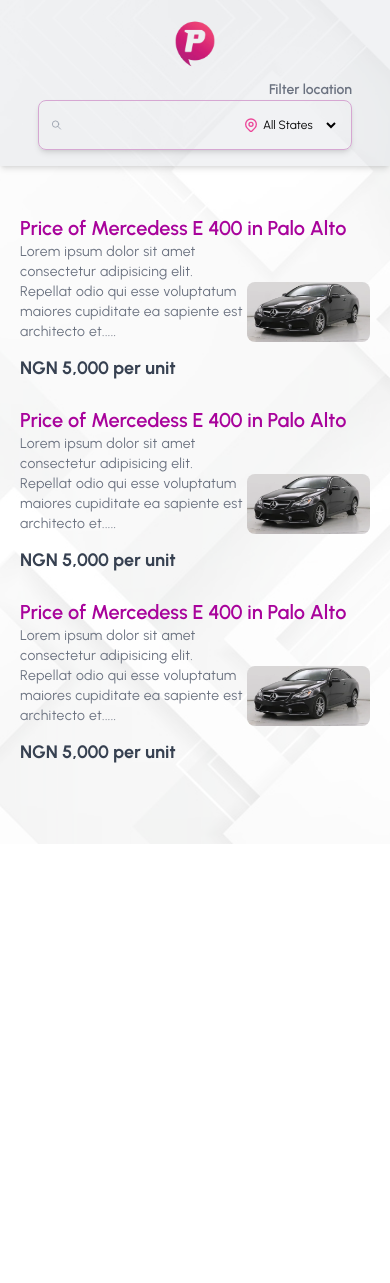
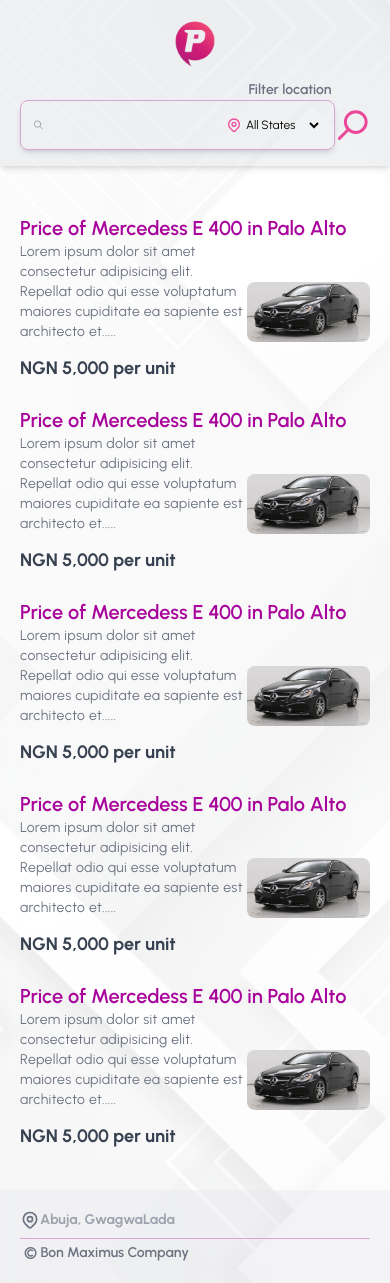
Before and after one commit to iChris473/BonPrices, a React (Create React App) app in the folder client/: page /search in a window 390 px wide. Before the commit the page ends 844 px from the top, so only its background shows below. Built offline with nearby package versions, Linux system fonts and the light colour scheme.

Commit message:
updating results page

```diff
--- a/client/src/components/Footer.jsx
+++ b/client/src/components/Footer.jsx
@@ -4,7 +4,7 @@
 
 export default function Footer() {
   return (
-    <div className='bg-gray-100 p-5 flex items-start justify-center flex-col gap-1'>
+    <div className='bg-gray-200 bg-opacity-40 p-5 flex items-start justify-center flex-col gap-1'>
         <div className='flex items-center justify-start border-b border-[#d6a7d2] pb-2 w-full'>
             <LocationMarkerIcon className='h-5 text-gray-500' />
             <p className='font-bold text-gray-400 text-sm'>Abuja, GwagwaLada</p>
--- a/client/src/components/Navbar.jsx
+++ b/client/src/components/Navbar.jsx
@@ -5,26 +5,30 @@
 
 export default function Navbar() {
   return (
-    <div className="flex items-center justify-between relative sm:p-5 pb-4 bg-gray-300 shadow-md bg-opacity-30">
-      <div className="flex flex-col sm:flex-row items-center justify-between w-full">
-        <Link to='/'>
+    <div className="flex flex-col sm:flex-row items-center justify-between relative sm:p-5 pb-4 bg-gray-300 shadow-md bg-opacity-30">
+      <div className="flex items-center justify-between">
+        <Link to="/">
           <img
             src={require("../images/plogo.png")}
             className="h-20 object-contain sm:mt-2 pt-2"
             alt=""
           />
         </Link>
+      </div>
         {/* SEARCH SECTION */}
-        <div className="flex-1">
-          <p className="text-gray-500 font-semibold text-sm md:text-md text-right w-[90%] mx-auto max-w-[700px]">
+        <div className="flex-1 w-full">
+          <p className="text-gray-500 font-semibold text-sm md:text-md text-right w-[70%] mx-auto max-w-[600px]">
             Filter location
           </p>
-          <div className="shadow-md border border-[#d6a7d2] w-[90%] mx-auto max-w-[700px] p-3 rounded-lg flexBetween gap-3">
+          <div className='flexCenter w-[90%] mx-auto max-w-[700px]'>
+            <div className="shadow-md border w-full p-3 border-[#d6a7d2] rounded-lg flexBetween gap-3">
               <SearchIcon className="h-5 text-gray-400" />
+              <form className='w-full'>
                 <input
                   type="search"
                   className="w-full outline-none text-gray-500 bg-transparent"
                 />
+              </form>
               <div className="flex items-center justify-end">
                 <LocationMarkerIcon className="h-4 text-pink-500" />
                 <select className="w-20 outline-none text-xs bg-transparent">
@@ -145,6 +149,7 @@
                 </select>
               </div>
             </div>
+            <SearchIcon className="h-10 cursor-pointer rotate-90 ml-0 text-pink-500" />
           </div>
         </div>
     </div>
--- a/client/src/pages/Home.js
+++ b/client/src/pages/Home.js
@@ -8,7 +8,7 @@
 
 export default function Home() {
   return (
-    <div className="min-h-screen relative">
+    <div className="h-screen relative">
       {/* BACKGROUND IMAGE */}
       <img
         src={require("../images/whiteBg.jpg")}
@@ -16,7 +16,9 @@
         alt=""
       />
       {/* SIGN IN BUTTON */}
-      <button className="text-white rounded-md text-white p-2 bg-[#a8039b] font-bold absolute top-5 right-5">Sign in</button>
+      <button className="text-white rounded-md text-white p-2 bg-[#a8039b] font-bold absolute top-5 right-5">
+        Sign in
+      </button>
       <div className="flexCenter flex-col mb-32">
         {/* LOGO SECTION */}
         <div className="flexCenter flex-col">
@@ -163,7 +165,7 @@
             </div>
           </div>
         {/* DESCRIPTION SECTION */}
-        <Link to='/search'>
+        <Link to="/search#">
           <div className="flexCenter gap-5 mt-5 flex-wrap">
             <button className="py-2 px-10 font-bold rounded-lg bg-pink-600 text-white">
               Search
--- a/client/src/pages/Search.js
+++ b/client/src/pages/Search.js
@@ -1,5 +1,6 @@
 import { useEffect } from "react";
 import { useState } from "react";
+import Footer from "../components/Footer";
 import Loading from "../components/Loading";
 import Navbar from "../components/Navbar";
 import Result from "../components/Result";
@@ -33,10 +34,15 @@
               <Result />
               <Result />
               <Result />
+              <Result />
+              <Result />
             </div>
           )
         }
       </div>
+      <div className="w-full">
+        <Footer />
+      </div>
     </div>
   )
 }
```
Lines whose indentation alone changed are shown as unchanged.
